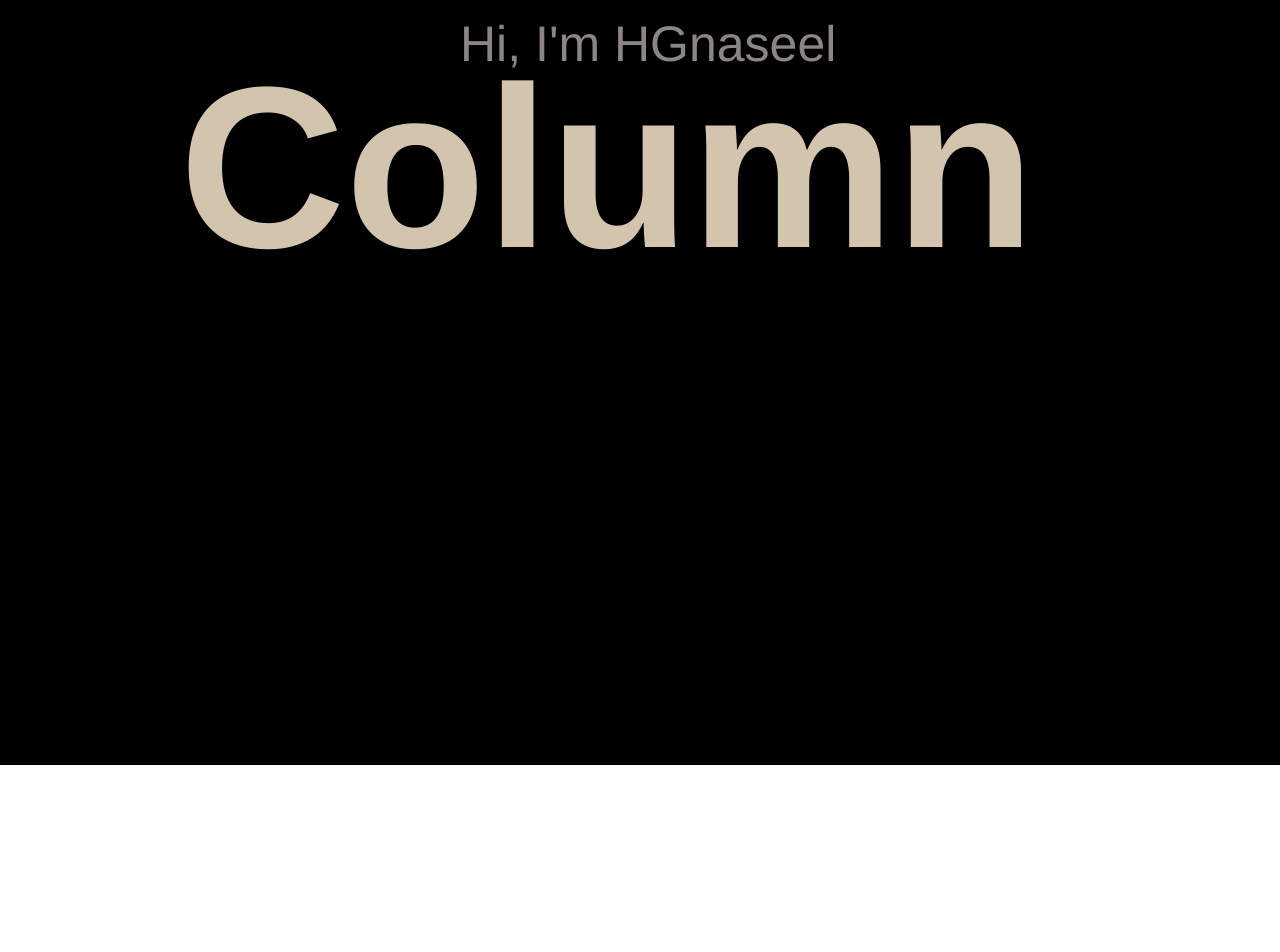
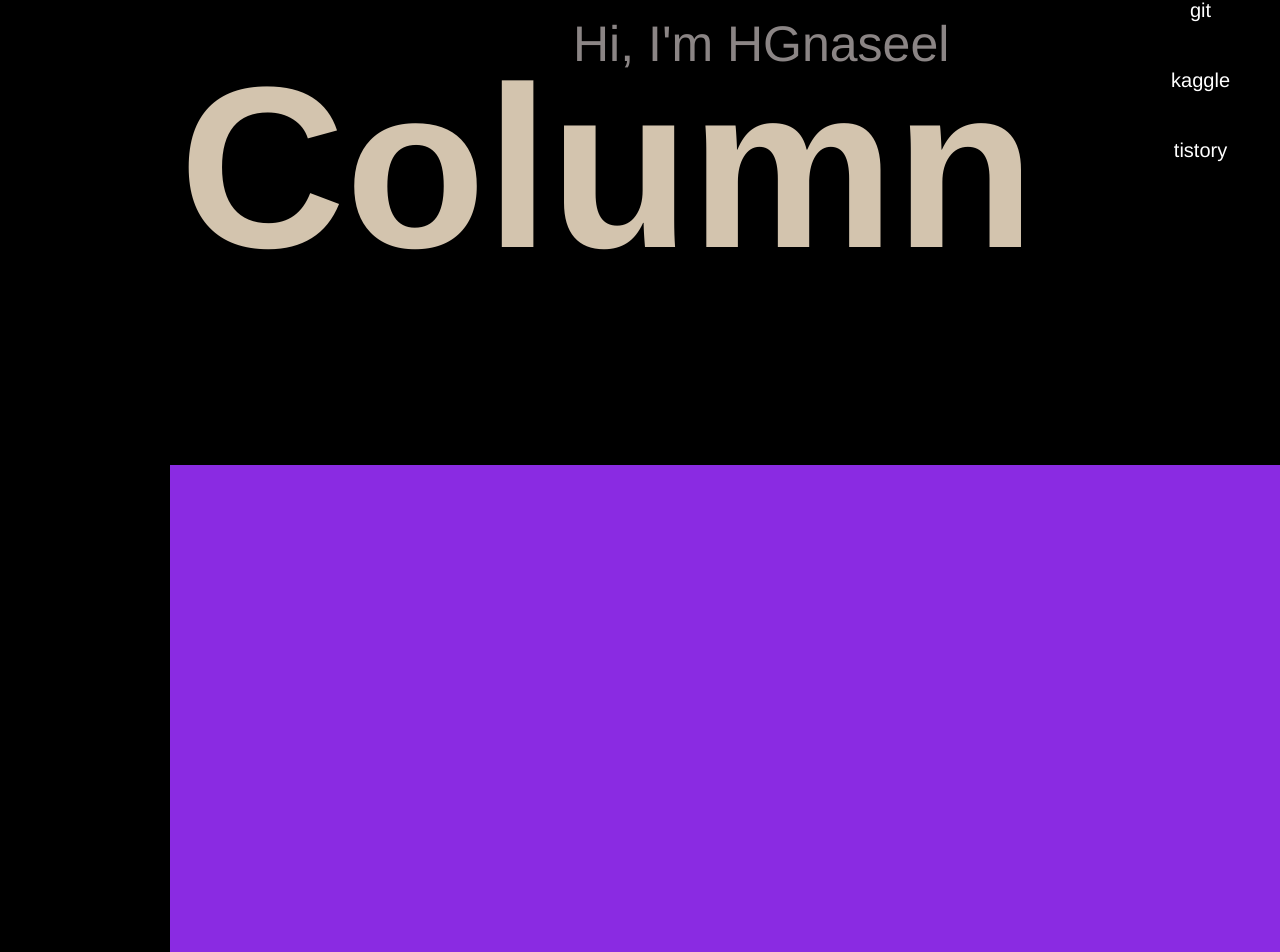
Before and after one commit to Navifra-Rich/Portfolio, a Vue app: page /#/Column in a window 1280 px wide. Shown: the part 35-987 px from the top of the page. Before the commit the page ends 804 px from the top, so only its background shows below. Built offline with nearby package versions, Linux system fonts and the light colour scheme.

Commit message:
update proejct vue
add animation effect

```diff
--- a/src/App.vue
+++ b/src/App.vue
@@ -16,3 +16,12 @@
   color: #2c3e50;
 }
 </style>
+<script>
+export default {
+  methods:{
+      linkClick(url){
+            window.open(url);
+      },
+  }
+}
+</script>
--- a/src/views/About.vue
+++ b/src/views/About.vue
@@ -36,16 +36,14 @@
 <script>
 export default {
     mounted(){
-
         setTimeout(function(){
             scrollTo({top:400,behavior:'smooth'});
         },500);
-
     },
     methods:{
-        hidden(){
-
-        },
+        linkClick(url){
+            window.open(url);
+      },
     },
     data(){
         return {
--- a/src/views/Column.vue
+++ b/src/views/Column.vue
@@ -2,27 +2,49 @@
 <div class="column">
     <span class="title">Hi, I'm HGnaseel</span>
     <div class="main_text" style="">Column</div>
+    <div class="home_link">
+        <div class="home_text" v-for="link in linkList" :key="link.name">
+            <p @click="linkClick(link.url)">{{link.name}}</p>
+        </div>
+    </div>
+    <div class="column_panel">
+
+    </div>
 </div>
 </template>
 
 <script>
 export default {
-
+    mounted(){
+        setTimeout(function(){
+            scrollTo({top:400,behavior:'smooth'});
+        },500);
+    },
+    data(){
+        return{
+            linkList:[
+                    { name:"git", url:"https://github.com/Gnaseel" },
+                    { name:"kaggle", url:"https://www.kaggle.com/Gnaseel" },
+                    { name:"tistory", url:"https://gnaseel.tistory.com" },
+                ],
+        }
+    }
 }
 </script>
 
 <style lang="scss">
 .column{
-    height:100%;
+    height:1500px;
     width:140%;
     background: black;
     position:relative;
     font-size: 50px;
+    color:white;
     .title{
         color:rgb(139, 133, 133);
-        position:fixed;
+        position: absolute;
         top: 50px;
-        left: calc(50% - 180px);
+        left:573px;
     }
     .main_text{
         left: 10%;
@@ -32,5 +54,30 @@ export default {
         font-weight:bold;
         color:rgb(211, 196, 174);
     }
+    .home_link{
+        z-index: 3;
+        position:fixed;
+        font-size: 20px;
+        display:inline-block;
+        align-items: center;
+        vertical-align: middle;
+        right:50px;
+        line-height: 50px;
+
+        :hover{
+            color:black;
+            background: whitesmoke;
+            transition-duration:0.4s;
+        }
+    }
+    .column_panel{
+        top:500px;
+        left:170px;
+        position: absolute;
+        width:1200px;
+        height:1500px;
+        background: blueviolet;
+        color: blanchedalmond;
+    }
 }
 </style>
--- a/src/views/Projects.vue
+++ b/src/views/Projects.vue
@@ -20,7 +20,7 @@
         <div class="projects_next">
                 <button @click="nextProject(-1)">좌로</button>
                 <button @click="nextProject(1)">우로</button>
-            </div>
+        </div>
         <div class="projects_panel_left">
 
             <div class="projects_title">{{imgList[pjtCount].title}}</div>
@@ -48,6 +48,20 @@
 
 <script>
 export default {
+    mounted(){
+            var r_panel=document.getElementsByClassName('projects_panel_right');
+            var l_panel = document.getElementsByClassName('projects_panel_left');
+            var b_panel = document.getElementsByClassName('projects_next');
+            var m_panel = document.getElementsByClassName('menu_link');
+            setTimeout(function(){
+                r_panel[0].style.transform ="translate(-1000px, 0px)";
+                l_panel[0].style.transform ="translate(0px, -1000px)";
+                b_panel[0].style.transform ="translate(1000px, 0px)";
+                m_panel[0].style.transform ="translate(1000px, 0px)";
+            },200);
+
+
+        },
     data(){
         return{
             pjtCount:0,
@@ -81,6 +95,7 @@ export default {
         }
     },
     methods:{
+
         nextProject(num){
             this.pjtCount+=num;
             var el = document.getElementsByClassName('panel_view');
@@ -117,15 +132,17 @@ export default {
     position:relative;
     font-size: 50px;
     color:white;
+
     .menu_link{
         top:110px;
-        left:80px;
+        left:-920px;
         width:100px;
         height:300px;
         position:absolute;
         background: white;
         color:blanchedalmond;
         font-size:30px;
+        transition-duration: 2s;
         .menu_button{
             height:65px;
             width:80px;
@@ -196,10 +213,12 @@ export default {
         position:relative;
         font-size:20px;
         top:20%;
+        transition-duration: 1s;
         .projects_next{
             position:absolute;
             top:200px;
-            left:400px;
+            left:-600px;
+            transition-duration: 2s;
             button{
                 width:80px;
                 height:80px;
@@ -214,9 +233,10 @@ export default {
 
             width:500px;
             height:250px;
-            top:300px;
+            top:1300px;
             left:80px;
             text-align: left;
+            transition-duration: 2s;
             .projects_title{
                 margin: 15px 0 0 15px;
                 color:white;
@@ -240,12 +260,12 @@ export default {
         }
         .projects_panel_right{
             position:absolute;
-            left:28%;
+            left:1605px;
             width:900px;
             height:550px;
             overflow: hidden;
             background: white;
-
+            transition-duration: 2s;
             .panel_view{
                 width:900px;
                 height:1550px;
@@ -293,5 +313,9 @@ export default {
         }
     }
 
+    overflow: hidden;
+}::-webkit-scrollbar {
+        display: none;
 }
+
 </style>
```
